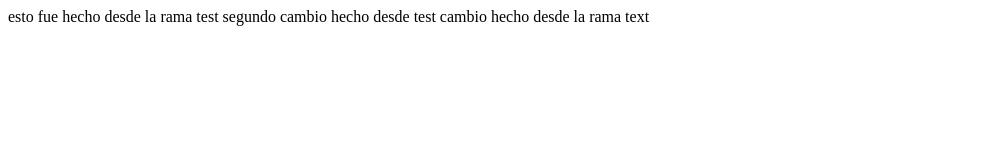
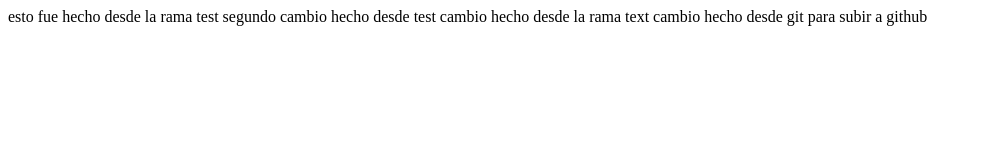
Before and after one commit to jorgedza/aprendiendoGIT, a plain HTML site: page index.html in a window 1280 px wide. Shown: the whole page, without its empty margins (0-982 px from the left). Drawn offline with Linux system fonts and the light colour scheme.

Commit message:
cambio para subir a github

```diff
--- a/index.html
+++ b/index.html
@@ -9,5 +9,7 @@ esto fue hecho desde la rama test
 segundo cambio hecho desde test
 
 cambio hecho desde la rama text
+
+cambio hecho desde git para subir a github
 </body>
 </html>
```
